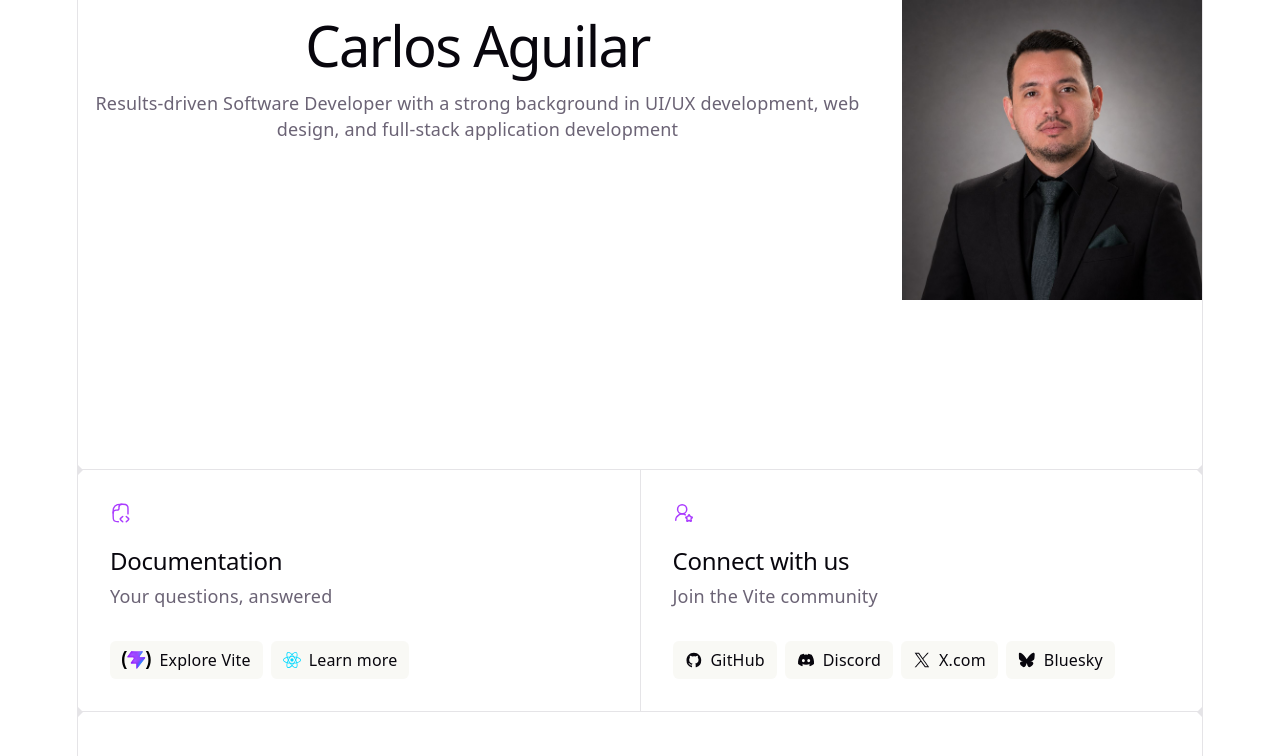
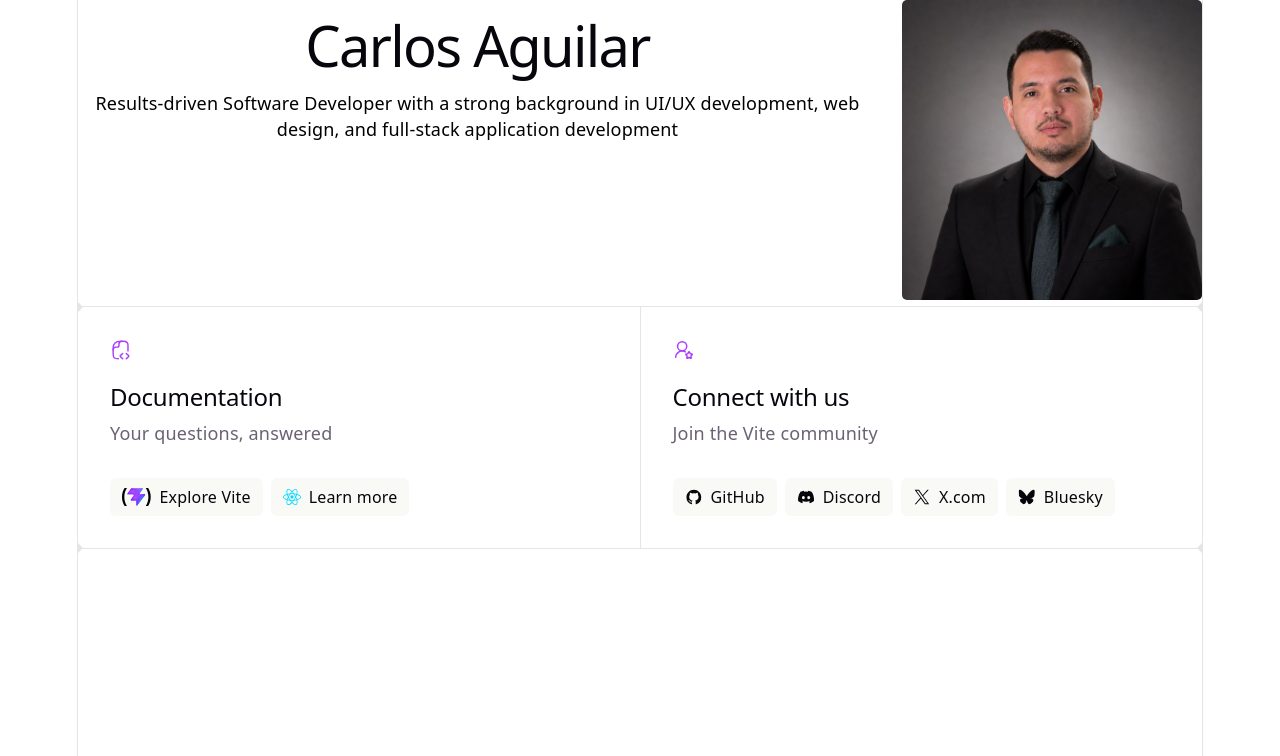
Before and after one commit to carlos-3196/my_portfolio, a React (Vite) app: page / in a window 1280 px wide. Shown: the top 756 px of the page. Built offline with nearby package versions, Linux system fonts and the light colour scheme.

Commit message:
added some personality to header

```diff
--- a/src/App.css
+++ b/src/App.css
@@ -59,7 +59,6 @@
 #header {
   display: flex;
   gap: 25px;
-  flex-grow: 1;
 
   @media (max-width: 1024px) {
     padding: 32px 20px 24px;
@@ -68,6 +67,13 @@
 
   img {
     height: 300px;
+    border-radius: 5px;
+  }
+
+  .summary-block {
+    background-color: white;
+    border-radius: 5px;
+    color: black;
   }
 }
 
```
